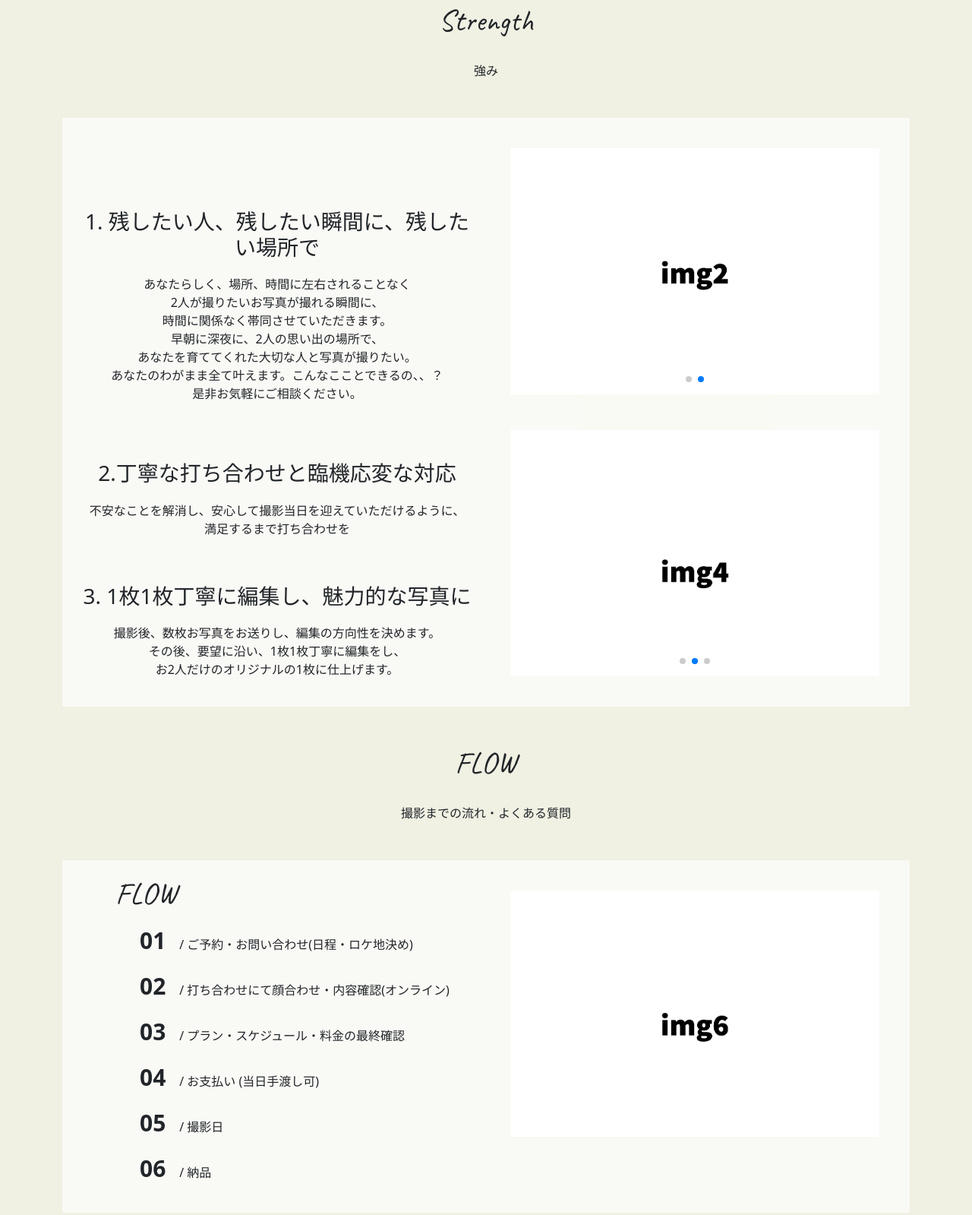
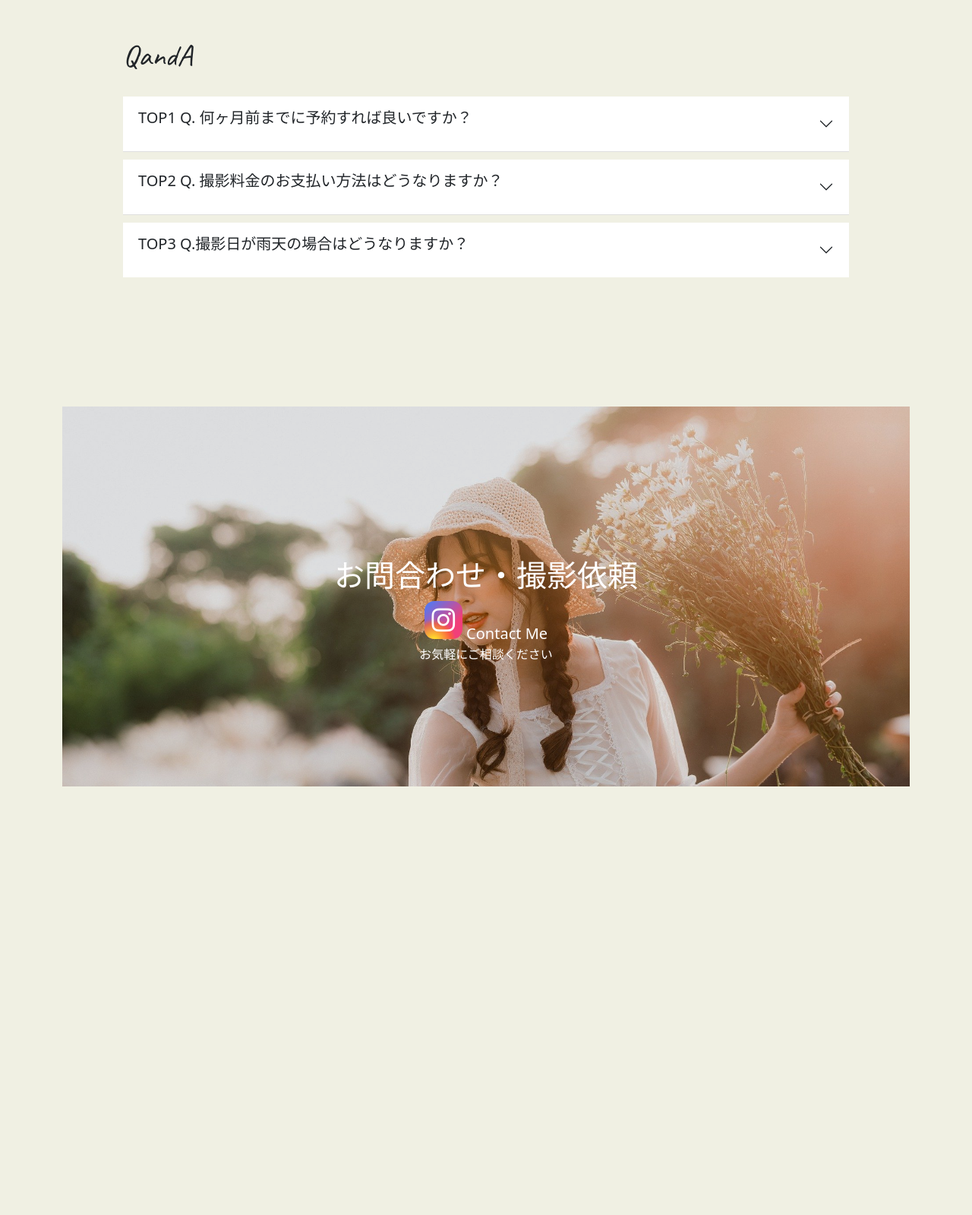
Before and after one commit to yudai0910sw/kuriyusan-portfolio, a plain HTML site: page qa.html in a window 1280 px wide. Shown: the part 129-1728 px from the top of the page at 76% size. After the commit the page ends 1184 px from the top, so only its background shows below. Drawn offline with nearby package versions, Linux system fonts and the light colour scheme.

Commit message:
fix:flowをQ&Aに修正

```diff
--- a/flow.html
+++ b/qa.html
@@ -32,7 +32,7 @@
                 <h1><a class="nav-link" href="plan.html">PLAN</a></h1>
               </li>
               <li class="nav-item">
-                <h1><a class="nav-link" href="flow.html">FLOW</a></h1>
+                <h1><a class="nav-link" href="qa.html">Q&A</a></h1>
               </li>
               <li class="nav-item">
                 <h1><a class="nav-link" href="gallery.html">Gallely</a></h1>
@@ -45,81 +45,6 @@
 
     <main>
       <div class="container">
-        <section class="top" style="text-align: center;">
-          <h1>Strength</h1>
-          <p>強み</p>
-        </section>
-        <section class="flow">
-          <div class="row">
-            <div class="col-md-6">
-              <div class="storength-main">
-                <h3>1. 残したい人、残したい瞬間に、残したい場所で</h3>
-                <p>あなたらしく、場所、時間に<br class="sma">左右されることなく<br>2人が撮りたいお写真が撮れる瞬間に、<br>時間に関係なく帯同させていただきます。<br>早朝に深夜に、2人の思い出の場所で、<br>あなたを育ててくれた大切な人と<br class="sma">写真が撮りたい。<br>あなたのわがまま全て叶えます。<br class="sma">こんなこことできるの、、？<br>是非お気軽にご相談ください。</p>
-              </div>
-            </div>
-            <div class="col-md-6">
-              <div class="flow-img">
-                <div class="swiper">
-                  <div class="swiper-wrapper">
-                    <div class="swiper-slide"><img src="img/img1.jpg"></div>
-                    <div class="swiper-slide"><img src="img/img2.jpg"></div>
-                  </div>
-                  <div class="swiper-pagination"></div>
-                </div>
-              </div>
-            </div>
-            <div class="col-md-6">
-              <div class="storength-main-2">
-                <h3>2.丁寧な打ち合わせと<br class="sma">臨機応変な対応</h3>
-                <p>不安なことを解消し、<br class="sma">安心して撮影当日を<br class="sma">迎えていただけるように、<br>満足するまで打ち合わせを</p>
-                <h3>3. 1枚1枚丁寧に編集し、<br class="sma">魅力的な写真に</h3>
-                <p>撮影後、数枚お写真をお送りし、<br class="sma">編集の方向性を決めます。<br>
-                  その後、要望に沿い、<br class="sma">1枚1枚丁寧に編集をし、<br>お2人だけのオリジナルの1枚に仕上げます。</p>
-              </div>
-            </div>
-            <div class="col-md-6">
-              <div class="flow-img">
-                <div class="swiper">
-                  <div class="swiper-wrapper">
-                    <!-- <div class="swiper-slide"><img src="img/sample.jpg"></div> -->
-                    <div class="swiper-slide"><img src="img/img3.jpg"></div>
-                    <!-- <div class="swiper-slide"><img src="img/sample-3.jpg"></div> -->
-                    <div class="swiper-slide"><img src="img/img4.jpg"></div>
-                    <!-- <div class="swiper-slide"><img src="img/sample-4.jpg"></div> -->
-                    <div class="swiper-slide"><img src="img/img5.jpg"></div>
-                  </div>
-                  <div class="swiper-pagination"></div>
-                </div>
-              </div>
-            </div>
-          </div>
-        </section>
-        <section class="top" style="text-align: center;">
-          <h1>FLOW</h1>
-          <p>撮影までの流れ・よくある質問</p>
-        </section>
-        <section class="flow">
-          <div class="row">
-            <div class="col-md-6">
-              <div class="main">
-                <h1>FLOW</h1>
-                <ul>
-                  <li><strong>01 </strong> / </strong>ご予約・お問い合わせ(日程・ロケ地決め)</li>
-                  <li><strong>02 </strong> / 打ち合わせにて顔合わせ・内容確認<br class="sma">(オンライン)</li>
-                  <li><strong>03 </strong> / プラン・スケジュール・料金の最終確認</li>
-                  <li><strong>04 </strong> / お支払い (当日手渡し可)</li>
-                  <li><strong>05 </strong> / 撮影日</li>
-                  <li><strong>06 </strong> / 納品</li>
-                </ul>
-              </div>
-            </div>
-            <div class="col-md-6">
-              <div class="flow-img">
-                <img src="img/img6.jpg" alt="">
-              </div>
-            </div>
-          </div>
-        </section>
         <section class="q-and-a">
           <h1>QandA</h1>
           <div class="accordion accordion-flush" id="accordionFlushExample">
```
Also changed, not shown: gallery-1.html (+1 -1 lines), gallery.html (+1 -1 lines), index.html (+1 -1 lines), plan.html (+1 -4 lines).
